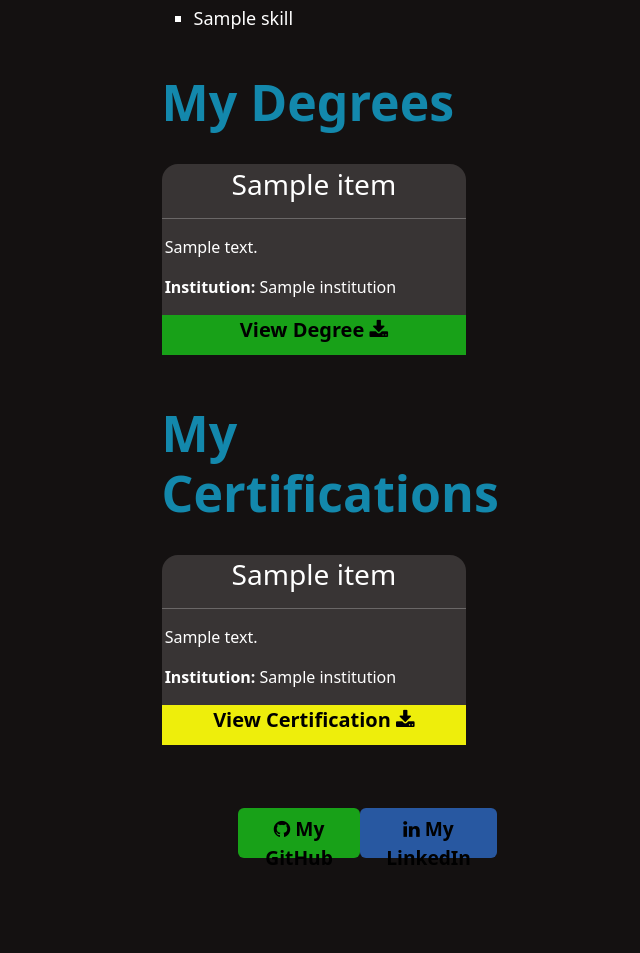
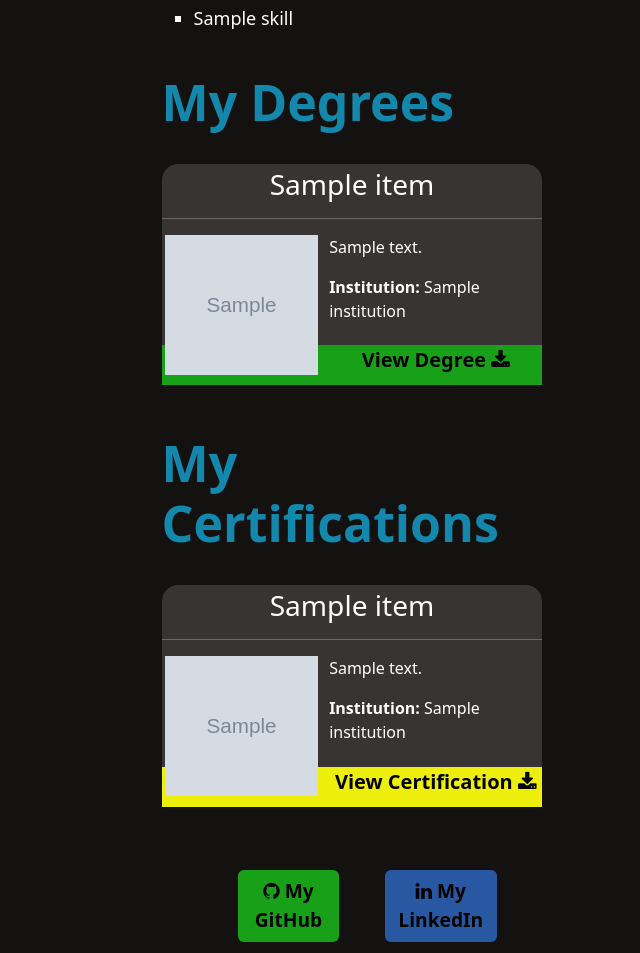
Before and after one commit to danielpenadoordonez/Portfolio_Website, a Django app: page /about/ in a window 768 px wide. Shown: the part 830-1783 px from the top of the page, without its empty margins (128-768 px from the left). Before the commit the page ends 1695 px from the top, so only its background shows below. Run offline with Django 4.2, Linux system fonts and the light colour scheme; tables that the repository leaves empty hold one stand-in row (values such as "Sample post"); grey boxes marked "Sample" are stand-in pictures; a database or web service that is not in the repository returns one stand-in record (values such as "Sample title"); data that the repository does not hold is empty; parts of the project's set-up code (start-up, migrations or seed data) failed here and were passed over.

Commit message:
Features added to about page

```diff
--- a/src/Owner/serializers.py
+++ b/src/Owner/serializers.py
@@ -24,6 +24,7 @@ class DegreeSerializer(serializers.ModelSerializer):
             'description',
             'institution',
             'file',
+            'image',
             'owner'
         )
 
@@ -36,6 +37,7 @@ class CertificateSerializer(serializers.ModelSerializer):
             'description',
             'institution',
             'file',
+            'image',
             'owner',
             'cert_Link'
         )
--- a/src/Pages/Templates/Pages/about.html
+++ b/src/Pages/Templates/Pages/about.html
@@ -1,4 +1,6 @@
 {% extends 'base.html' %}
+
+{% load static %}
 
 {% block title %}
 <title>About</title>
@@ -33,6 +35,7 @@
             <div class="degree-container">
                 <h2 style="text-align: center;">{{degree.title}}</h2>
                 <hr>
+                <img class="degree-img" src="{{degree.image}}" alt="degree-img">
                 <p>{{degree.description}}</p>
                 <p><b>Institution:</b> {{degree.institution}}</p>
                 <a href="{{degree.file}}" target="_blank" id="file-link">View Degree <i class="fa fa-download"></i></a>
@@ -49,6 +52,7 @@
             <div class="degree-container">
                 <h2 style="text-align: center;">{{cert.title}}</h2>
                 <hr>
+                <img class="degree-img" src="{{cert.image}}">
                 <p>{{cert.description}}</p>
                 <p><b>Institution:</b> {{cert.institution}}</p>
                 <a href="{{cert.file}}" target="_blank" id="file-link" style="background-color: rgb(238, 238, 11);">View Certification <i class="fa fa-download"></i></a>
--- a/src/Pages/services.py
+++ b/src/Pages/services.py
@@ -3,7 +3,7 @@ from django.http import Http404
 
 class PageServices():
 
-    BASE_URL = 'http://localhost:8000/api'
+    BASE_URL = 'http://localhost:8080/api'
 
     def get_Owner_Info(self, objects:list) -> dict:
         response = dict()
--- a/src/Pages/static/css/style.css
+++ b/src/Pages/static/css/style.css
@@ -200,6 +200,7 @@ div.btn-container{ padding-top: 4%; display: flex; justify-content: space-betwee
     padding-left: 0%;
     height: 40px;
     text-align: center;
+    margin-top: 12%;
 }
 
 .page-container{
@@ -214,6 +215,7 @@ ul{
     font-size: large;
 }
 
+/*IMAGES*/
 #logo-img{
     position: absolute;
     top: 3%;
@@ -221,7 +223,14 @@ ul{
     border-radius: 50%;
     width: 24%;
 }
-
+.degree-img{
+    float: left;
+    width: 25%;
+    height: fit-content;
+    margin-right: 3%;
+    margin-left: 1%;
+    margin-bottom: auto;
+}
 /*MEDIA QUERIES*/
 
 @media screen and (max-width: 1300px){
@@ -236,21 +245,27 @@ ul{
 /*Tablets*/
 @media screen and (max-width: 1000px) and (min-width: 700px){
     .sidebar{width: 30%; padding-top: 0%;}
+    .degree-container{width: 100%;}
     #git-btn{
         width: auto;
-        display: block;
+        height: auto;
         margin-right: auto;
         margin-left: auto;
     }
     #linkd-btn{
         width: auto;
-        display: block;
+        height: auto;
         margin-right: auto;
         margin-left: auto;
     }
     .btn-container > #linkd-btn{
         margin-right: 15%;
     }
+    .btn-container > #git-btn{
+        margin-right: 15%;
+    }
+    .degree-img{height: 140px; width: 40%;}
+    #file-link{margin-top: 6%;}
 }
 
 /*Phones*/
@@ -289,17 +304,19 @@ ul{
         width: auto;
     }
     .btn-container > #linkd-btn{
-        margin-right: 10%;
+        margin-right: 15%;
         width: auto;
         height: auto;
     }
     .btn-container > #git-btn{
-        margin-right: 10%;
+        margin-right: 15%;
         width: auto;
         height: auto;
     }
     .dropdown-content a{font-size: 20px;}
     #intro{margin-right: 0%;}
+    .degree-img{height: 140px; width: 40%;}
+    #file-link{margin-top: 6%;}
 }
 
 @media screen and (max-width: 400px) {
```
Also changed, not shown: src/db.sqlite3, src/media/images/degrees/Diploma.png (added), src/media/images/degrees/Networking_Cert.png (added), src/media/images/degrees/Python_Cert.png (added).
